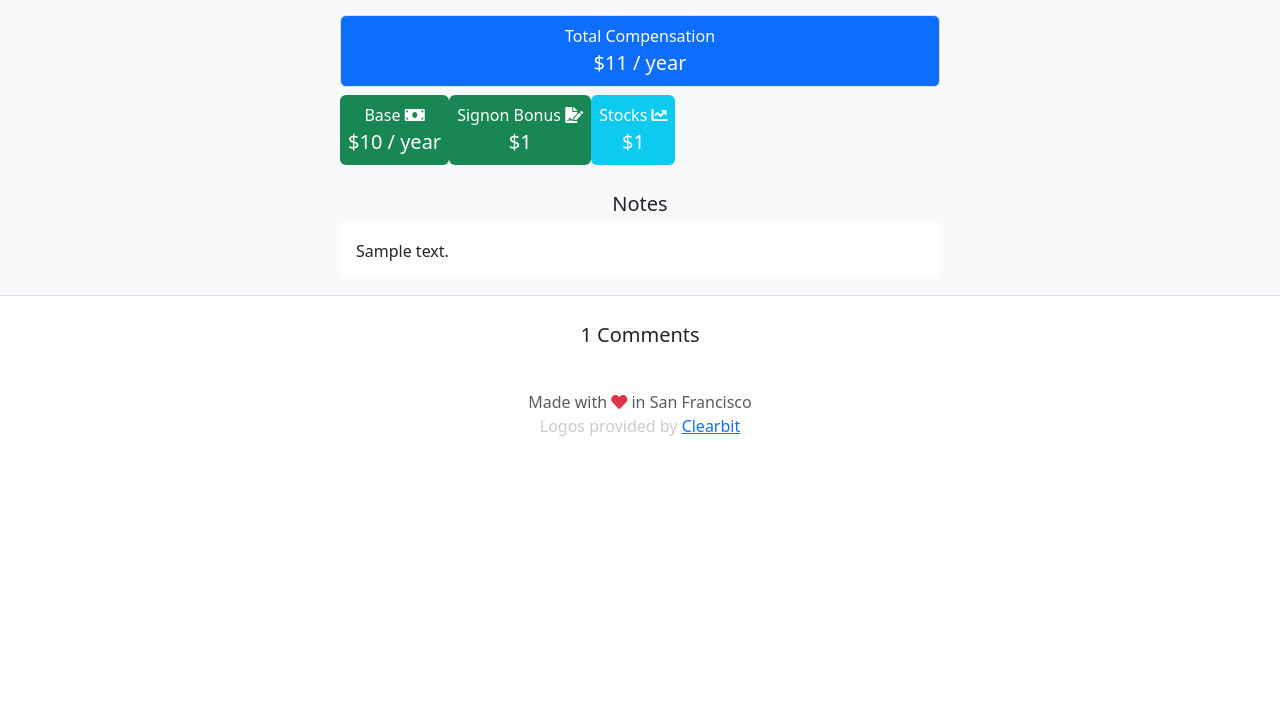
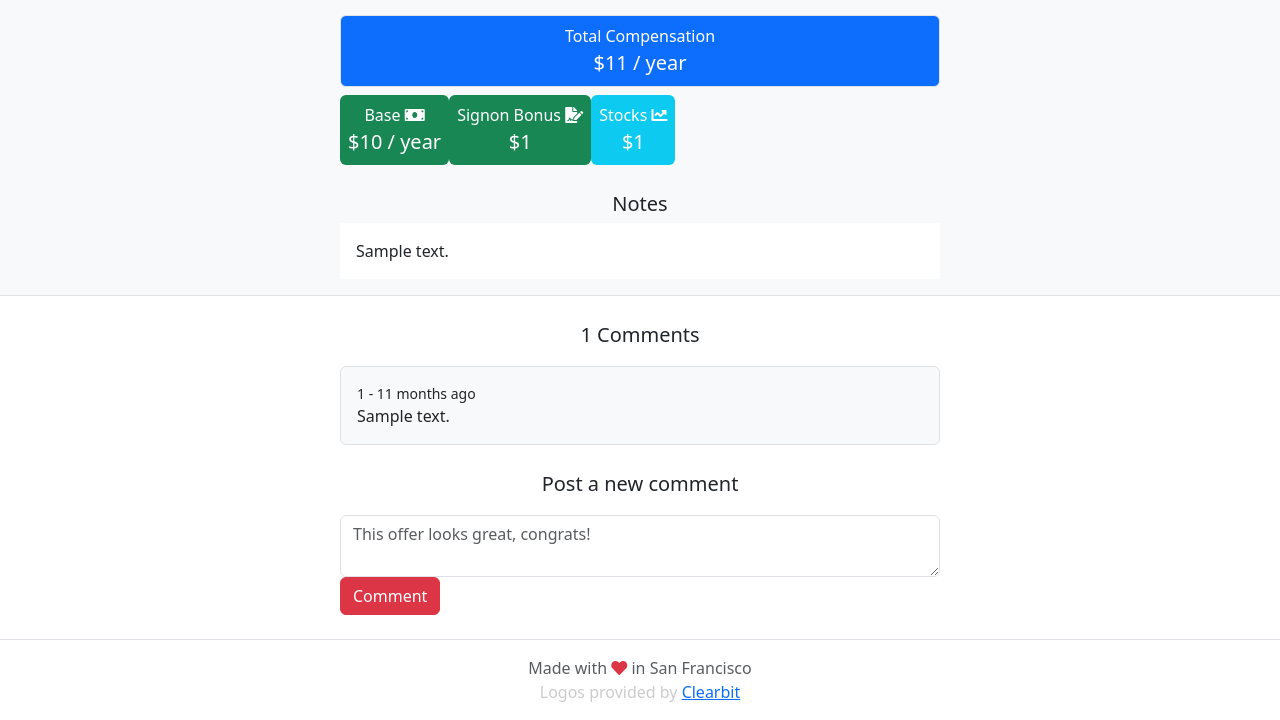
Before and after one commit to geoffrey/offerkarma, a Rails app: page /offers/1 in a window 1280 px wide. Shown: the part 360-1080 px from the top of the page. Before the commit the page ends 796 px from the top, so only its background shows below. Run offline with Rails 7, Linux system fonts and the light colour scheme; a user stored in the database is signed in; tables that the repository leaves empty hold one stand-in row (values such as "Sample post"); style sheets or scripts are compiled from the project's sources; some libraries are stand-ins or nearby versions.

Commit message:
Add comments

```diff
--- a/app/controllers/offers_controller.rb
+++ b/app/controllers/offers_controller.rb
@@ -1,6 +1,6 @@
 class OffersController < ApplicationController
   before_action :redirect_to_login_if_needed, only: [:show]
-  before_action :set_offer, only: [:show, :edit, :update, :destroy, :vote]
+  before_action :set_offer, only: [:show, :edit, :update, :destroy, :vote, :comment]
 
   # GET /offers
   def index
@@ -49,7 +49,17 @@ class OffersController < ApplicationController
   # POST /offers/:id/votes
   def vote
     @vote = @offer.votes.new(vote_params)
-    @vote.save
+    @vote.user = current_user
+    @vote.save!
+    redirect_to offer_path @offer
+  end
+
+  # POST /offers/:id/comments
+  def comment
+    @comment = @offer.comments.new(comment_params)
+    @comment.user = current_user
+    @comment.save!
+    redirect_to offer_path @offer
   end
 
   private
@@ -62,6 +72,10 @@ class OffersController < ApplicationController
       params.require(:vote).permit(:vote)
     end
 
+    def comment_params
+      params.require(:comment).permit(:text)
+    end
+
     # Never trust parameters from the scary internet, only allow the white list through.
     def offer_params
       params.require(:offer).permit(:company_id, :public, :comments_enabled, :votes_enabled, :base_salary, :signon_bonus, :relocation_package, :notes, :bonus_per_year_amount, :bonus_per_year_percent, :accepted)
--- a/app/views/offers/show.html.erb
+++ b/app/views/offers/show.html.erb
@@ -74,8 +74,33 @@
 	</div>
 </div>
 
-<div class="p-4">
-	<div class="container">
-		<div class="text-center lead"><%= @offer.comments.count %> Comments</div>
+<div class="p-4 border-bottom">
+	<div class="center-box-max-width">
+		<div class="text-center lead mb-3"><%= @offer.comments.count %> Comments</div>
+
+		<div class="mb-4">
+			<% @offer.comments.each do |comment| %>
+				<div class="bg-light p-3 rounded border mb-2">
+					<div class="small">
+						<%= comment.user.id %> - <%= time_ago_in_words comment.created_at %> ago
+					</div>
+					<div>
+						<%= comment.text %>
+					</div>
+				</div>
+			<% end %>
+		</div>
+
+		<div>
+			<div class="lead mb-3 text-center">
+				Post a new comment
+			</div>
+			<%= form_for :comment, url: offer_comments_path do |f| %>
+				<div class="form-group">
+		      <%= f.text_area :text, class: "form-control", placeholder: "This offer looks great, congrats!", required: "true" %>
+		    </div>
+		    <%= f.submit "Comment", class: "btn btn-block btn-danger" %>
+			<% end %>
+		</div>
 	</div>
 </div>
--- a/config/routes.rb
+++ b/config/routes.rb
@@ -16,5 +16,6 @@ Rails.application.routes.draw do
   get  "offers",                   to: "offers#index"
   get  "offers/new",               to: "offers#new"
   get  "offers/:id",               to: "offers#show", as: "offer"
-  post "offers/:id/votes",         to: "offers#votes"
+  post "offers/:id/votes",         to: "offers#vote", as: "offer_votes"
+  post "offers/:id/comments",      to: "offers#comment", as: "offer_comments"
 end
```
